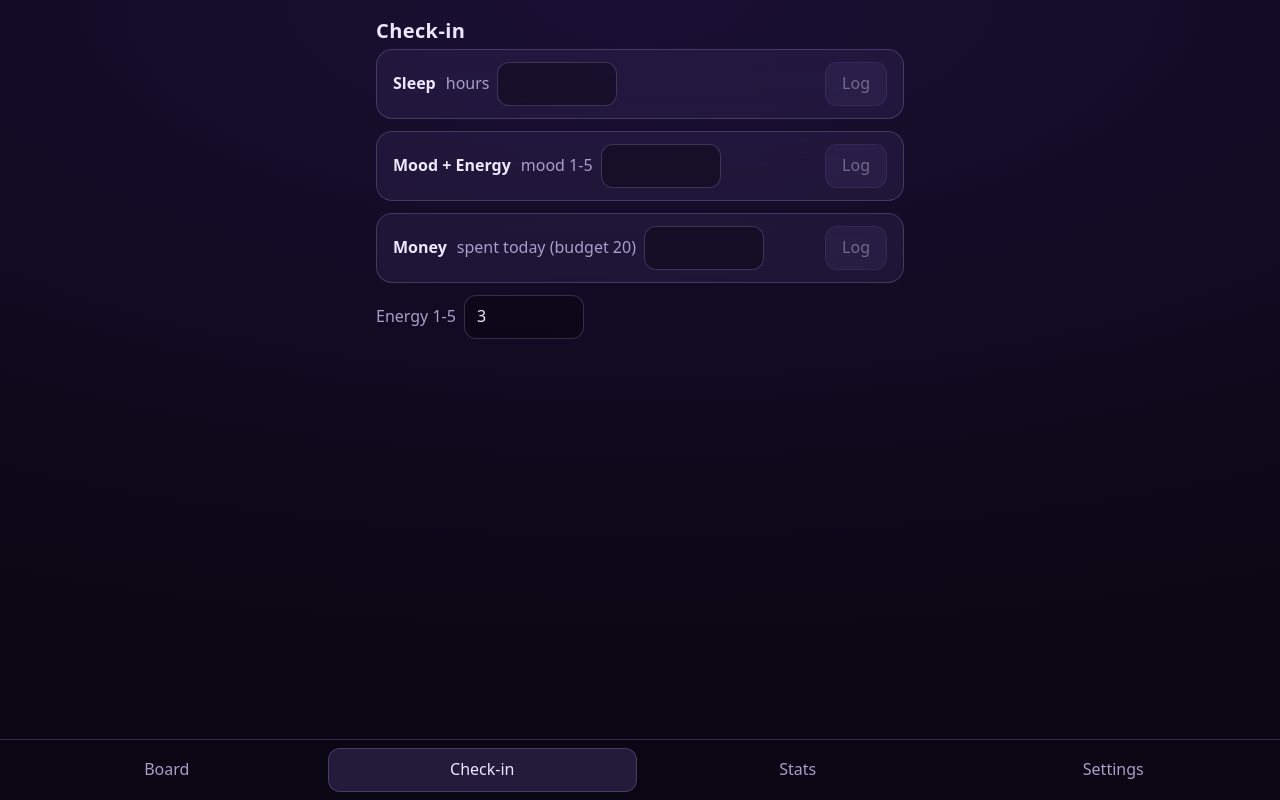
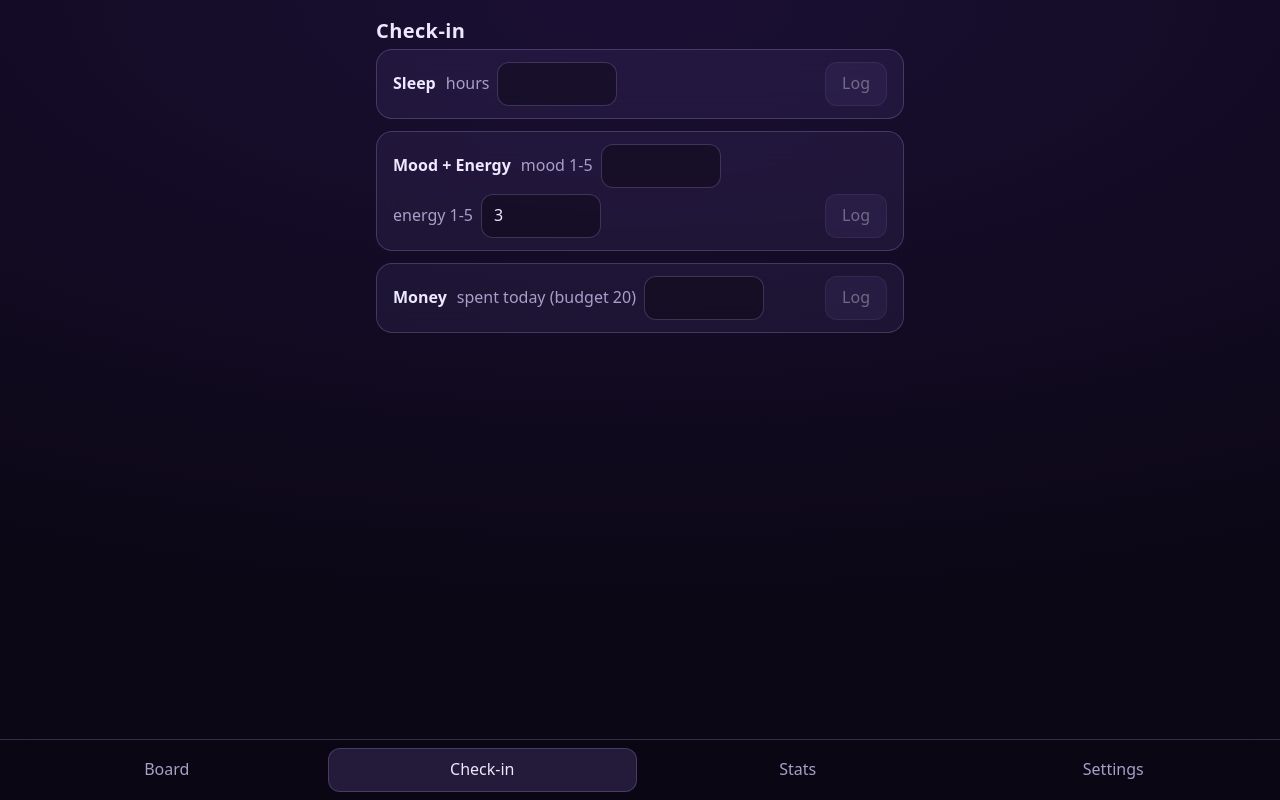
Before and after one commit to bhdang04/life-rpg, a React (Vite) app: page / in a window 1280 px wide. Both pictures are taken after a click on the button "Check-in". Built offline with nearby package versions, Linux system fonts and the light colour scheme.

Commit message:
fix: move energy input into mood card and validate it

```diff
--- a/src/screens/CheckIn.tsx
+++ b/src/screens/CheckIn.tsx
@@ -1,4 +1,4 @@
-import { useState } from 'react'
+import { useState, type ReactNode } from 'react'
 import { checkIn, isDone, type GameState } from '../core/missions'
 import { moneyXp, moodXp, sleepXp } from '../core/xp'
 
@@ -7,7 +7,8 @@ interface Props {
   onChange: (fn: (s: GameState) => GameState) => void
 }
 
-function Form({ id, title, state, onChange, label, valid, xp, note }: Props & {
+function Form({ id, title, state, onChange, label, valid, xp, note, extra }: Props & {
+  extra?: ReactNode
   id: string
   title: string
   label: string
@@ -23,6 +24,7 @@ function Form({ id, title, state, onChange, label, valid, xp, note }: Props & {
     <li>
       <strong>{title}</strong>
       <label> {label} <input type="number" inputMode="decimal" value={value} onChange={(e) => setValue(e.target.value)} /></label>
+      {extra}
       <button disabled={!valid(n)} onClick={() => onChange((s) => checkIn(s, id, xp(n), note(n), Date.now()))}>Log</button>
     </li>
   )
@@ -38,13 +40,11 @@ export function CheckIn({ state, onChange }: Props) {
         <Form id="sleep" title="Sleep" label="hours" state={state} onChange={onChange}
           valid={(n) => n > 0 && n <= 24} xp={sleepXp} note={(n) => `${n}h`} />
         <Form id="mood" title="Mood + Energy" label="mood 1-5" state={state} onChange={onChange}
-          valid={(n) => Number.isInteger(n) && n >= 1 && n <= 5} xp={moodXp} note={(n) => `mood ${n}, energy ${energy}`} />
+          valid={(n) => [n, Number(energy)].every((v) => Number.isInteger(v) && v >= 1 && v <= 5)} xp={moodXp} note={(n) => `mood ${n}, energy ${energy}`}
+          extra={<label>energy 1-5 <input type="number" min={1} max={5} value={energy} onChange={(e) => setEnergy(e.target.value)} /></label>} />
         <Form id="money" title="Money" label={`spent today (budget ${budget})`} state={state} onChange={onChange}
           valid={(n) => n >= 0} xp={(n) => moneyXp(n, budget)} note={(n) => `${n} / ${budget}`} />
       </ul>
-      {!isDone(state, 'mood') && (
-        <label>Energy 1-5 <input type="number" min={1} max={5} value={energy} onChange={(e) => setEnergy(e.target.value)} /></label>
-      )}
     </main>
   )
 }
```
